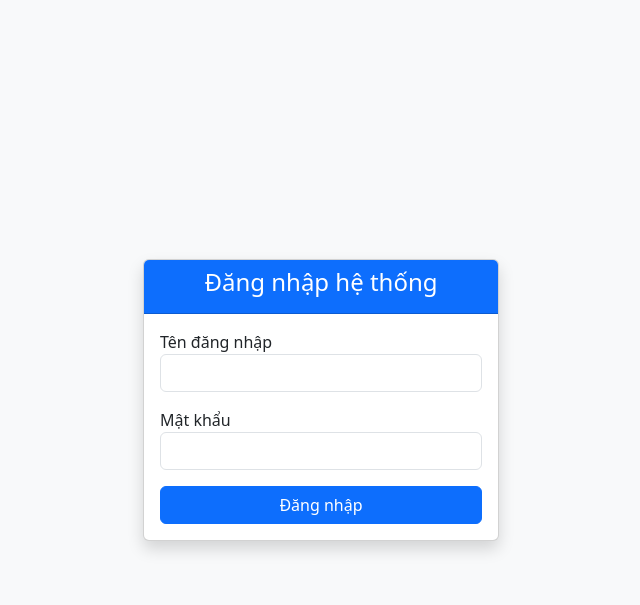
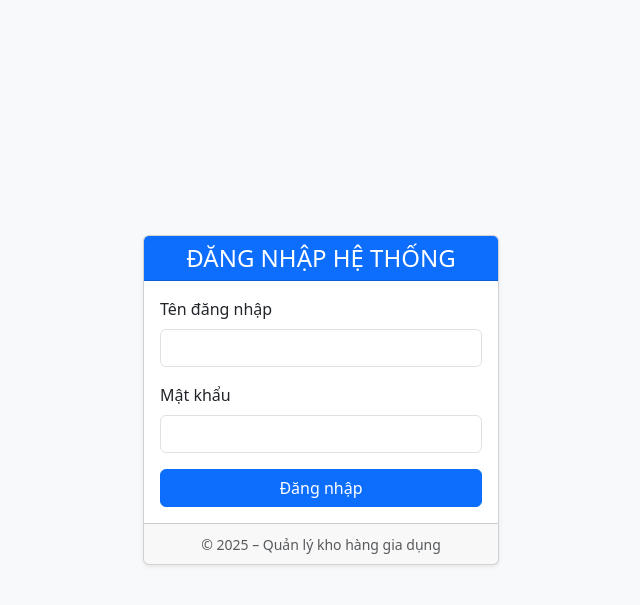
Before and after one commit to ITrian/gundamstore, a PHP site: page /Project_KhoGiaDung/app/views/auth/login.php in a window 1280 px wide. Shown: the top 605 px of the page, without its empty margins (319-959 px from the left). Run offline with PHP 8.4, Linux system fonts and the light colour scheme.

Commit message:
chỉnh sửa lại login

```diff
--- a/app/views/auth/login.php
+++ b/app/views/auth/login.php
@@ -2,31 +2,52 @@
 <html lang="vi">
 <head>
     <meta charset="UTF-8">
-    <title>Đăng nhập</title>
+    <title>Đăng nhập hệ thống</title>
+    <meta name="viewport" content="width=device-width, initial-scale=1">
+
     <link href="https://cdn.jsdelivr.net/npm/bootstrap@5.3.2/dist/css/bootstrap.min.css" rel="stylesheet">
 </head>
 <body class="bg-light">
 
 <div class="container">
-    <div class="row justify-content-center align-items-center" style="min-height:100vh">
+    <div class="row justify-content-center align-items-center" style="min-height:100vh;">
         <div class="col-md-4">
-            <div class="card shadow">
+            <div class="card shadow-sm">
+
                 <div class="card-header bg-primary text-white text-center">
-                    <h4>Đăng nhập hệ thống</h4>
+                    <h4 class="mb-0">ĐĂNG NHẬP HỆ THỐNG</h4>
                 </div>
+
                 <div class="card-body">
-                    <form method="post" action="index.php?controller=auth&action=login">
+
+                    <?php if (!empty($data['error'])): ?>
+                        <div class="alert alert-danger">
+                            <?= $data['error']; ?>
+                        </div>
+                    <?php endif; ?>
+
+                   <form method="post" action="index.php?controller=auth&action=login">
+
                         <div class="mb-3">
-                            <label>Tên đăng nhập</label>
+                            <label class="form-label">Tên đăng nhập</label>
                             <input type="text" name="username" class="form-control" required>
                         </div>
+
                         <div class="mb-3">
-                            <label>Mật khẩu</label>
+                            <label class="form-label">Mật khẩu</label>
                             <input type="password" name="password" class="form-control" required>
                         </div>
-                        <button class="btn btn-primary w-100">Đăng nhập</button>
+
+                        <button type="submit" class="btn btn-primary w-100">
+                            Đăng nhập
+                        </button>
                     </form>
                 </div>
+
+                <div class="card-footer text-center">
+                    <small class="text-muted">© 2025 – Quản lý kho hàng gia dụng</small>
+                </div>
+
             </div>
         </div>
     </div>
```
Also changed, not shown: public/index.php (+2 -10 lines).
